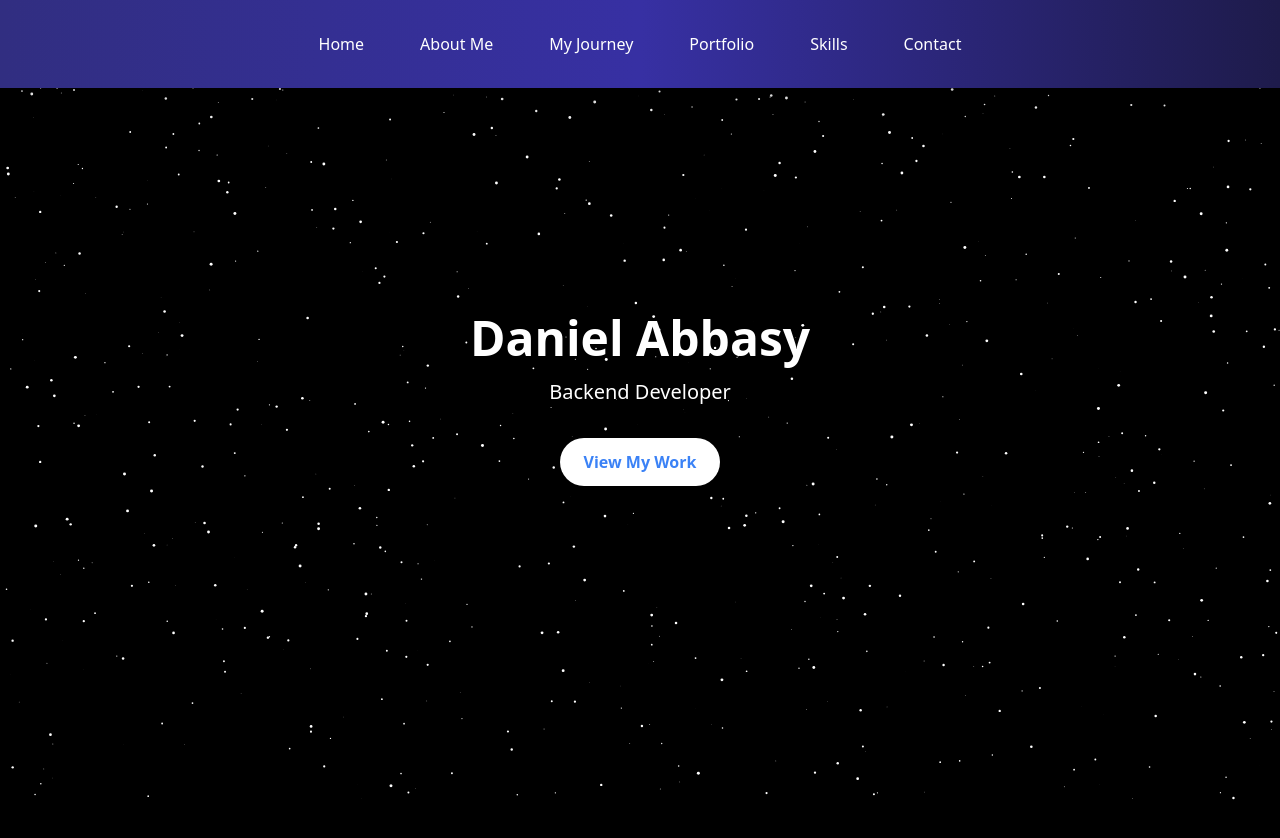
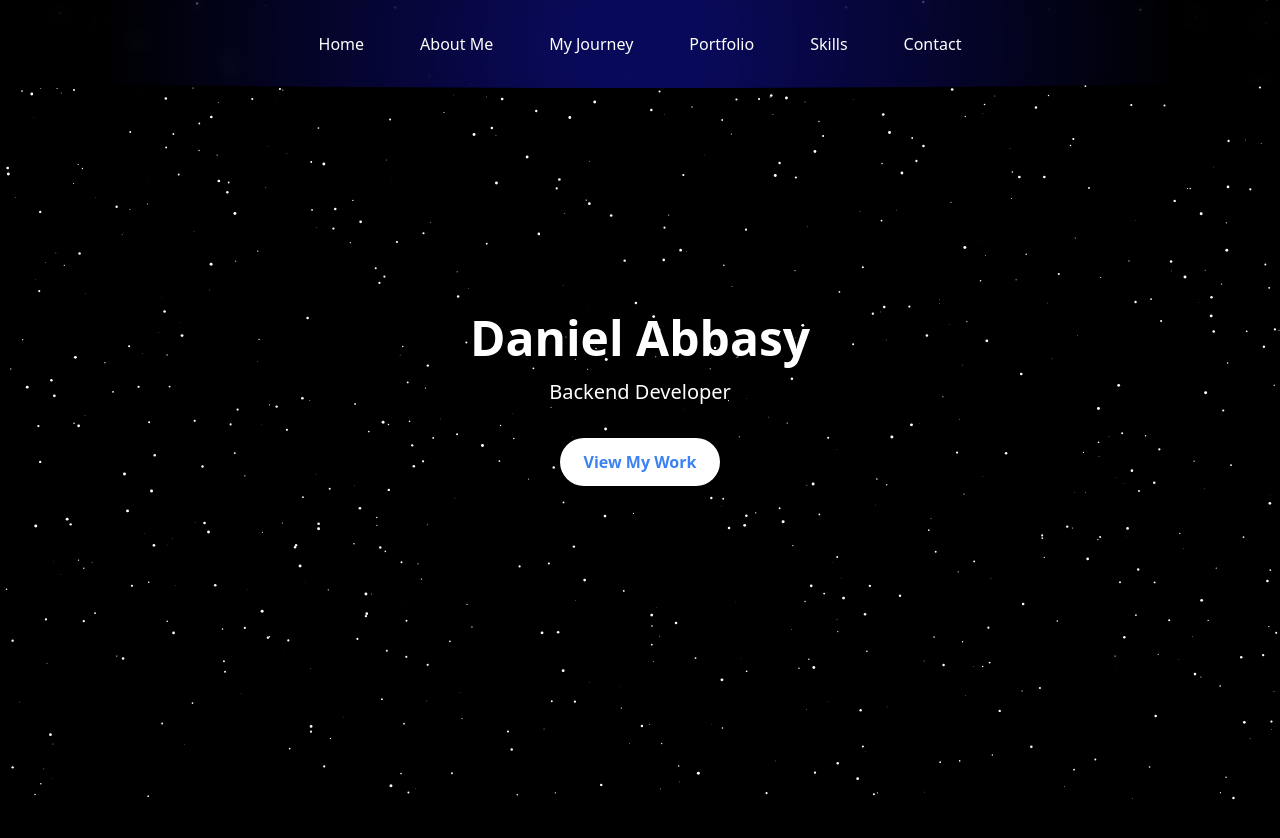
Before and after one commit to Envisational/Portfolio, a React (Create React App) app in the folder portfolio/: page / in a window 1280 px wide. Shown: the top 838 px of the page. Built offline with nearby package versions, Linux system fonts and the light colour scheme.

Commit message:
Nav bar minor fixes

```diff
--- a/portfolio/src/components/Header.js
+++ b/portfolio/src/components/Header.js
@@ -27,8 +27,15 @@ const Header = () => {
     });
   }, [isVisible]);
 
-  return (
-    <header className="header bg-gradient-to-r from-indigo-900 via-indigo-800 to-indigo-950 p-4 text-white fixed w-full top-0 z-20 shadow-2xl">
+    return (
+      <header
+      className="header p-4 text-white fixed w-full top-0 z-20 shadow-2xl"
+      style={{
+        background: 'radial-gradient(circle, rgba(10, 10, 100, 0.9) 10%, rgba(10, 10, 100, 0) 85%)',
+        clipPath: 'ellipse(150% 100% at 50% 0%)',
+        backdropFilter: 'blur(10px)',
+      }}
+    >
       <nav className="container mx-auto flex justify-center items-center">
         <ul className="flex space-x-6">
           <li className="p-2 rounded-full">
```
